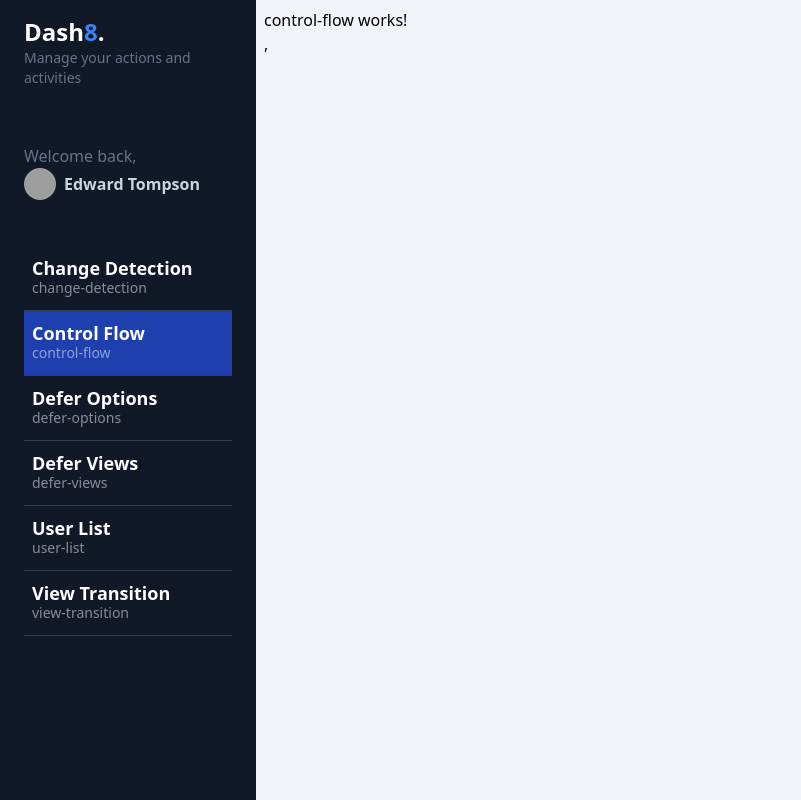
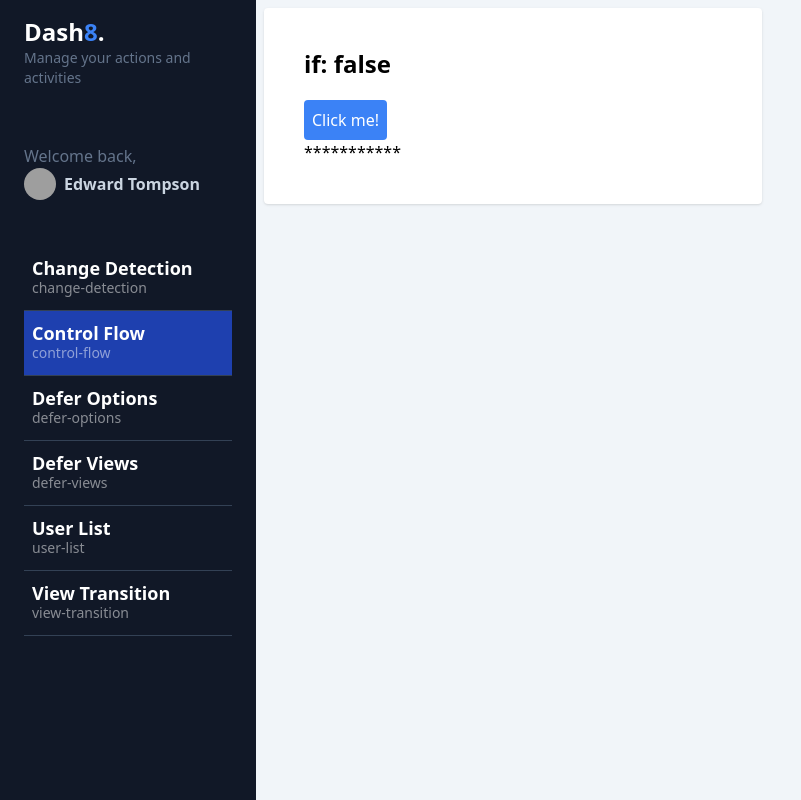
Before and after one commit to ljsuarez7/AngularCeroExperto2025MyDashboard, an Angular app: page /dashboard/control-flow in a window 1280 px wide. Shown: the whole page, without its empty margins (0-801 px from the left). Built offline with nearby package versions, Linux system fonts and the light colour scheme; grey boxes are pictures that could not be loaded.

Commit message:
Empezamos con el ejemplo del @if

```diff
--- a/src/app/dashboard/pages/control-flow/control-flow.component.html
+++ b/src/app/dashboard/pages/control-flow/control-flow.component.html
@@ -1 +1,19 @@
-<p>control-flow works!</p>,
+<section class="grid grid-cols-1 md:grid-cols-2 gap-3">
+
+  <div class="bg-white rounded shadow p-10">
+
+    <h2 class="text-2xl font-bold mb-5">if: {{showContent()}}</h2>
+
+    <button class="p-2 bg-blue-500 rounded text-white" (click)="toggleContent()">
+      Click me!
+    </button>
+
+    @if (showContent()) {
+      <p>Hola Mundo</p>
+    }@else {
+      <p>***********</p>
+    }
+
+  </div>
+
+</section>
--- a/src/app/dashboard/pages/control-flow/control-flow.component.ts
+++ b/src/app/dashboard/pages/control-flow/control-flow.component.ts
@@ -1,8 +1,16 @@
-import { Component } from '@angular/core';
+import { Component, signal } from '@angular/core';
 
 @Component({
   selector: 'app-control-flow',
   imports: [],
   templateUrl: './control-flow.component.html',
 })
-export default class ControlFlowComponent { }
+export default class ControlFlowComponent {
+
+  public showContent = signal(false);
+
+  public toggleContent() {
+    this.showContent.update(value => !value);
+  }
+
+}
```
